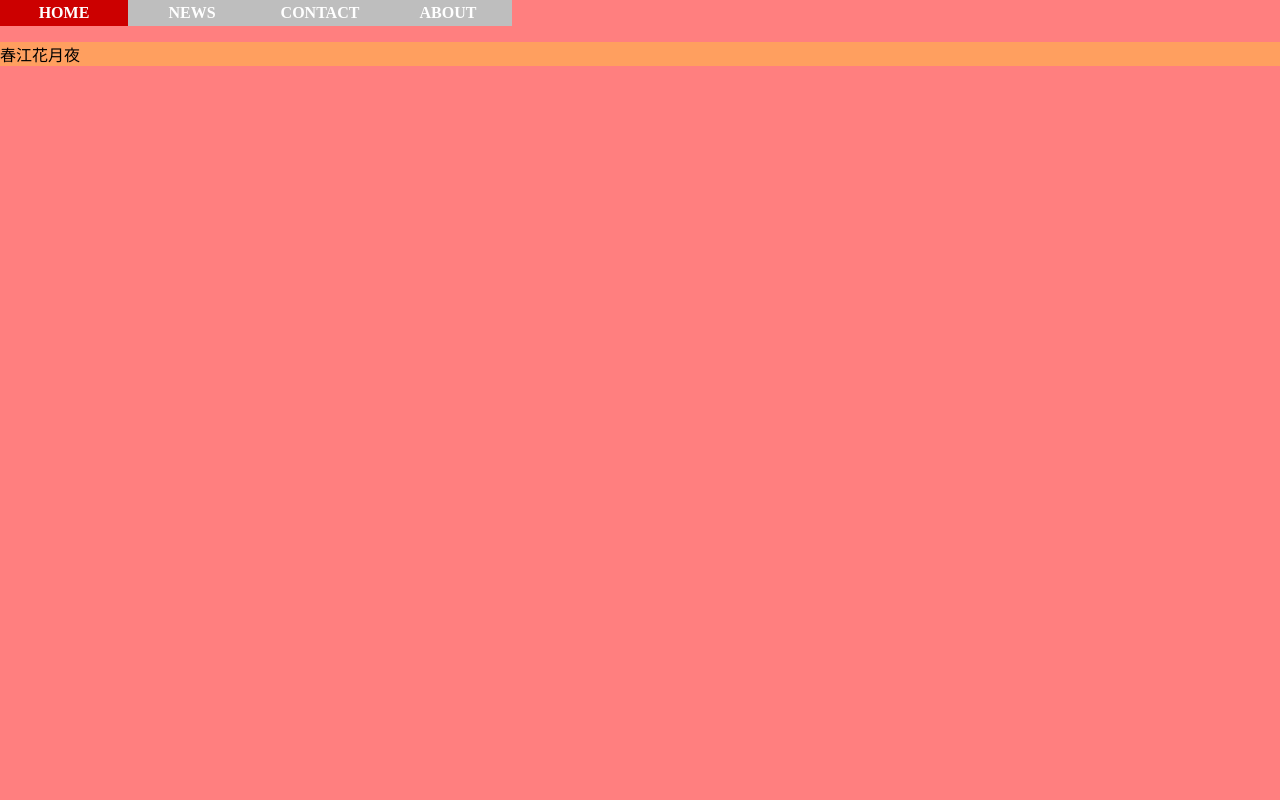
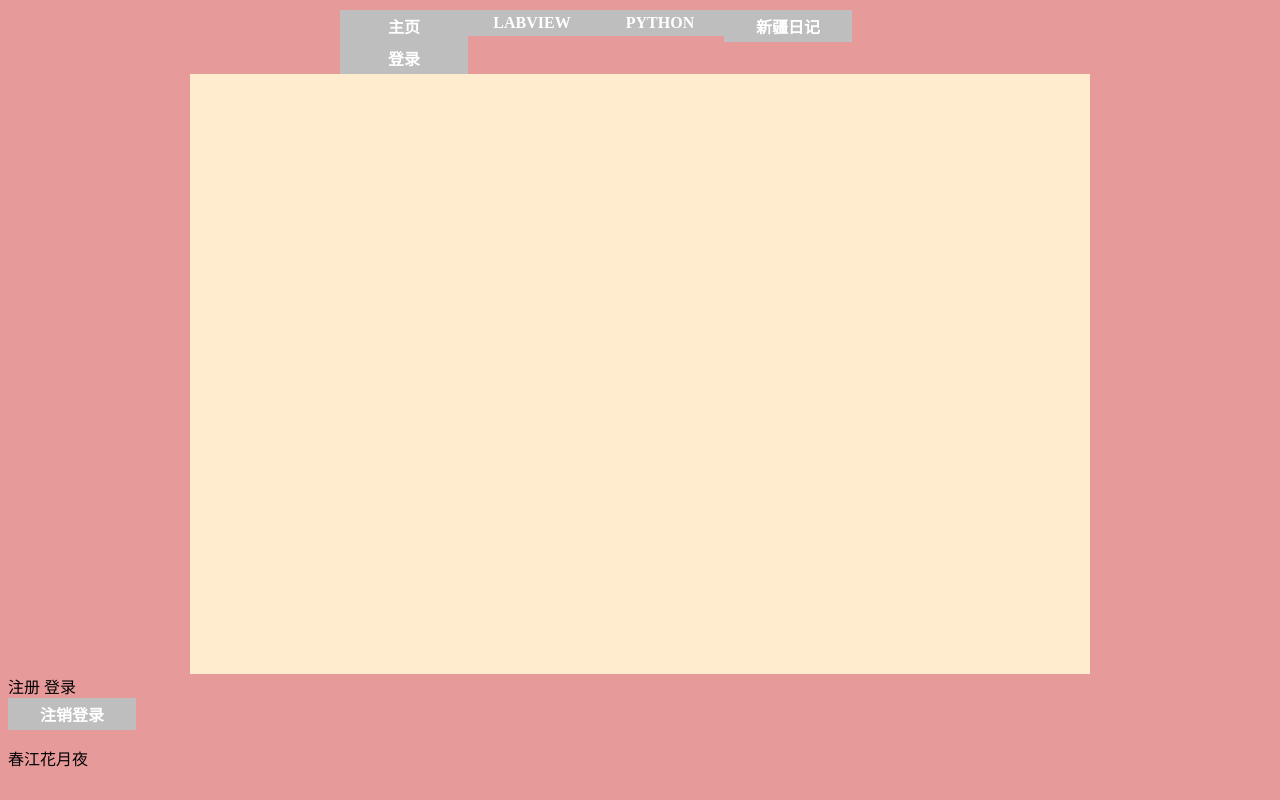
Before and after one commit to anshunliang/occ, a Flask app: page / in a window 1280 px wide. Run offline with Flask 2, Linux system fonts and the light colour scheme; some libraries are stand-ins or nearby versions.

Commit message:
增加了登录功能

```diff
--- a/bluelog/__init__.py
+++ b/bluelog/__init__.py
@@ -7,13 +7,14 @@ from bluelog.settings import config
 from bluelog.blueprints.admin import admin_bp
 from bluelog.extensions import db
 from bluelog.models import Admin
+from flask_login import LoginManager
 import os
 ##
 ##
 
 basedir = os.path.abspath(os.path.dirname(os.path.dirname(__file__)))
 
-
+login_manager = LoginManager()
 def create_app(config_name=None):
     #选择配置名
     if config_name is None:
@@ -29,6 +30,7 @@ def create_app(config_name=None):
     #初始化扩展
     db.init_app(app)
 
+    login_manager.init_app(app)
 
 
     register_shell_context(app)
@@ -40,3 +42,9 @@ def register_shell_context(app):
     @app.context_processor
     def make_shell_context():
         return dict(db=db, Admin=Admin)
+
+@login_manager.user_loader
+def load_user(user_id):
+    from bluelog.models import Admin
+    user=Admin.query.get(int(user_id))
+    return user
--- a/bluelog/blueprints/admin.py
+++ b/bluelog/blueprints/admin.py
@@ -3,15 +3,18 @@
 import os
 
 from flask import render_template, flash, redirect, url_for, request, current_app, Blueprint, send_from_directory
-
+from flask_login import LoginManager,login_user,login_required, logout_user,current_user
 from bluelog.models import Admin
 from bluelog.extensions import db
+from bluelog.models import Admin
+
+
 
 admin_bp = Blueprint('admin', __name__)  #定义蓝本
 
-
+#主页函数
 @admin_bp.route('/', methods=['GET', 'POST'])
-def s():
+def a():
 
     if request.method=='POST':
         a=request.form['username']
@@ -21,5 +24,47 @@ def s():
         db.session.add(message)
         db.session.commit()
 
-        return render_template('x.html')
-    return render_template('x.html')
+
+        return render_template('a.html')
+    return render_template('a.html')
+
+#注册函数
+@admin_bp.route('/zhuce', methods=['GET', 'POST'])
+def zhuce():
+
+    if request.method=='POST':
+        username = request.form['username']
+        password_hash=request.form['password_hash']
+        if Admin.query.filter_by(username=username).first():#如果用户名已经存在
+                return redirect(url_for('admin.a',b='用户名已存在'))
+        message = Admin(username=username, password_hash=password_hash)
+        db.session.add(message)
+        print("注册成功")
+        db.session.commit()
+        return redirect(url_for('admin.a')) #防止刷新页面时重复提交表单,并且注册后重定向到主页
+
+
+#登录函数
+@admin_bp.route('/login',methods=['get','post'])
+def login():
+        if request.method=='POST':
+                username=request.form['username']
+                password=request.form['password']
+                if not Admin.query.filter_by(username=username).first():
+                        return redirect(url_for('admin.a',b='用户名不存在'))
+                m=Admin.query.filter_by(username=username).first()
+                n=m.password_hash
+                if password==n:
+                    print("登录成功")
+                    login_user(m,remember = True)
+                    return redirect(url_for('admin.a'))
+        return redirect(url_for('admin.a',s='密码错误'))
+
+#登出函数
+#@login_manager.user_loader
+@admin_bp.route('/logout')
+def logout():
+    logout_user()  # 登出用户
+    flash('Goodbye.')
+    print('退出登录')
+    return redirect(url_for('admin.a'))  # 重定向回首页
--- a/bluelog/models.py
+++ b/bluelog/models.py
@@ -4,9 +4,9 @@ from datetime import datetime
 
 
 from bluelog.extensions import db
+from flask_login import UserMixin
 
-
-class Admin(db.Model):
+class Admin(db.Model,UserMixin):
     id = db.Column(db.Integer, primary_key=True)
     username = db.Column(db.String(20))
     password_hash = db.Column(db.String(128))
--- a/bluelog/static/style.css
+++ b/bluelog/static/style.css
@@ -1,8 +1,27 @@
 body{
-    margin:0px;
+    margin-top:10px;
     padding: 0px;
-    background:rgba(255,0,0,.5);
+    background:rgba(209, 55, 55, 0.5);
 }
-p{
-    background-color:rgba(255,255,0,0.25);
-}
+
+ul{
+    list-style-type:none;
+    margin:0;
+    padding:0;
+    overflow:hidden;}
+
+li{float:left;}
+
+a:link,a:visited{
+    display:block;
+    width:120px;
+    font-weight:bold;
+    color:#FFFFFF;
+    background-color:#bebebe;
+    text-align:center;
+    padding:4px;
+    text-decoration:none;
+    text-transform:uppercase;}
+
+a:hover,a:active{
+    background-color:#cc0000;}
--- /dev/null
+++ b/bluelog/templates/a.html
@@ -0,0 +1,65 @@
+{% extends 'base.html' %}
+
+<!--风格填充-->
+{% block styles %}
+<style>
+
+</style>
+{% endblock styles %}
+
+
+<!--内容填充-->
+{% block content %}
+
+<div style="width: 900px;height: 600px;background-color:blanchedalmond;top:3cm;margin: 0 auto;">
+
+
+
+  </div>
+  <a id='xs' onclick="zc();"> 注册</a>
+  <a id='xs' onclick="xs();"> 登录</a>
+  <a href="{{url_for('admin.logout')}}"> 注销登录</a>
+
+  <!--注册弹窗-->
+<div  id='zc' style="display:none;width:300px;height:160px;background-color:gray;position: fixed;left:40%;top:10%;padding: 10px">
+  <button type="button" style='float:right'; onclick="zc0();">关闭</button>
+      <div style="margin:0 auto;width:300px;margin-top: 10%">
+          <form method="post" action="{{url_for('admin.zhuce')}}">
+              <h3>注册用户</h3>
+              用户名：<input type="text" name="username" ><br>
+              密码哦：<input type="text" name="password_hash" ><br>
+
+              <input class="btn" type="submit"value="注册"  >
+          </form>
+      </div>
+</div>
+
+
+<!--登录弹窗-->
+<div class='son' id='tc' style="width:200px;height:160px;background-color:gray;top:30%;padding-top: 10px;display: none">
+  <button type="button" style='float:right'; onclick="xs0();">关闭</button>
+  <div style="padding-top: 30px">
+      <form method="post" action="{{url_for('admin.login')}}">
+          用户<input type="text" name="username" placeholder="请输入用户名" ><br>
+          密码<input type="password" name="password" placeholder="请输入密码" ><br>
+          <!-- 密码输入框的 type 属性使用 password，会将输入值显示为圆点 -->
+          <input class="btn" style="float:left;margin-top: 0;margin-bottom: 5px" type="submit" name="submit" value="注册">
+          <input class="btn" style="float:right;margin-top: 0;margin-bottom: 5px" type="submit" name="submit" value="登录">
+      </form>
+
+  </div>
+</div>
+
+
+</div>
+<div>
+{% if current_user.is_authenticated %}  <!--验证是否已登录-->
+                    <a  onclick="xx();">消息</a>
+                    <a  onclick="gz();">关注</a>
+
+                    <a>用户：{{current_user.username}}</a>
+
+{% endif %}
+</div>
+<p>春江花月夜</p>
+{% endblock %}
--- a/bluelog/templates/base.html
+++ b/bluelog/templates/base.html
@@ -25,6 +25,16 @@
 
 
 <body>
+    <div style="margin-left: auto;margin-right: auto;width: 600px;height:auto" >
+        <ul>
+          <li><a href="/">主页</a></li>
+          <li><a href="#about">labview</a></li>
+          <li><a href="#about">python</a></li>
+          <li><a href="#about">新疆日记</a></li>
+          <li><a href="#about">登录</a></li>
+
+        </ul>
+      </div>
 {% block content %}
 
 
@@ -37,6 +47,33 @@
 
 {% endblock %}
 </body>
+<script>
+    //显示注册弹窗的函数
+    function zc() {
+        var a=document.getElementById('zc');
+        a.style.display='block'
+    }
+    //关闭注册弹窗的函数
+    function zc0() {
+        var a=document.getElementById('zc');
+        a.style.display='none'
+    }
+  //显示登录弹窗的函数
+function xs() {
+    var a=document.getElementById('tc');
+    a.style.display='block'
+}
+//关闭登录弹窗的函数
+function xs0() {
+    var a=document.getElementById('tc');
+    a.style.display='none'
+}
+
+
+
+
+
+</script>
 
 
 
--- a/bluelog/templates/x.html
+++ /dev/null
@@ -1,48 +0,0 @@
-{% extends 'base.html' %}
-
-<!--风格填充-->
-{% block styles %}
-<style>
-ul
-{
-list-style-type:none;
-margin:0;
-padding:0;
-overflow:hidden;
-}
-li
-{
-float:left;
-}
-a:link,a:visited
-{
-display:block;
-width:120px;
-font-weight:bold;
-color:#FFFFFF;
-background-color:#bebebe;
-text-align:center;
-padding:4px;
-text-decoration:none;
-text-transform:uppercase;
-}
-a:hover,a:active
-{
-background-color:#cc0000;
-}
-</style>
-{% endblock styles %}
-
-
-<!--内容填充-->
-{% block content %}
-<ul>
-    <li><a href="#home">Home</a></li>
-    <li><a href="#news">News</a></li>
-    <li><a href="#contact">Contact</a></li>
-    <li><a href="#about">About</a></li>
-</ul>
-
-
-<p>春江花月夜</p>
-{% endblock %}
--- a/manage.py
+++ b/manage.py
@@ -3,7 +3,7 @@ from bluelog import create_app
 
 
 app = create_app()
-
+#login_manager = LoginManager(app)
 
 
 
```
Also changed, not shown: bluelog/templates/auth/login.html (deleted, +0 -17 lines), bluelog/templates/b.html (added, +18 -0 lines), datadev.db.
